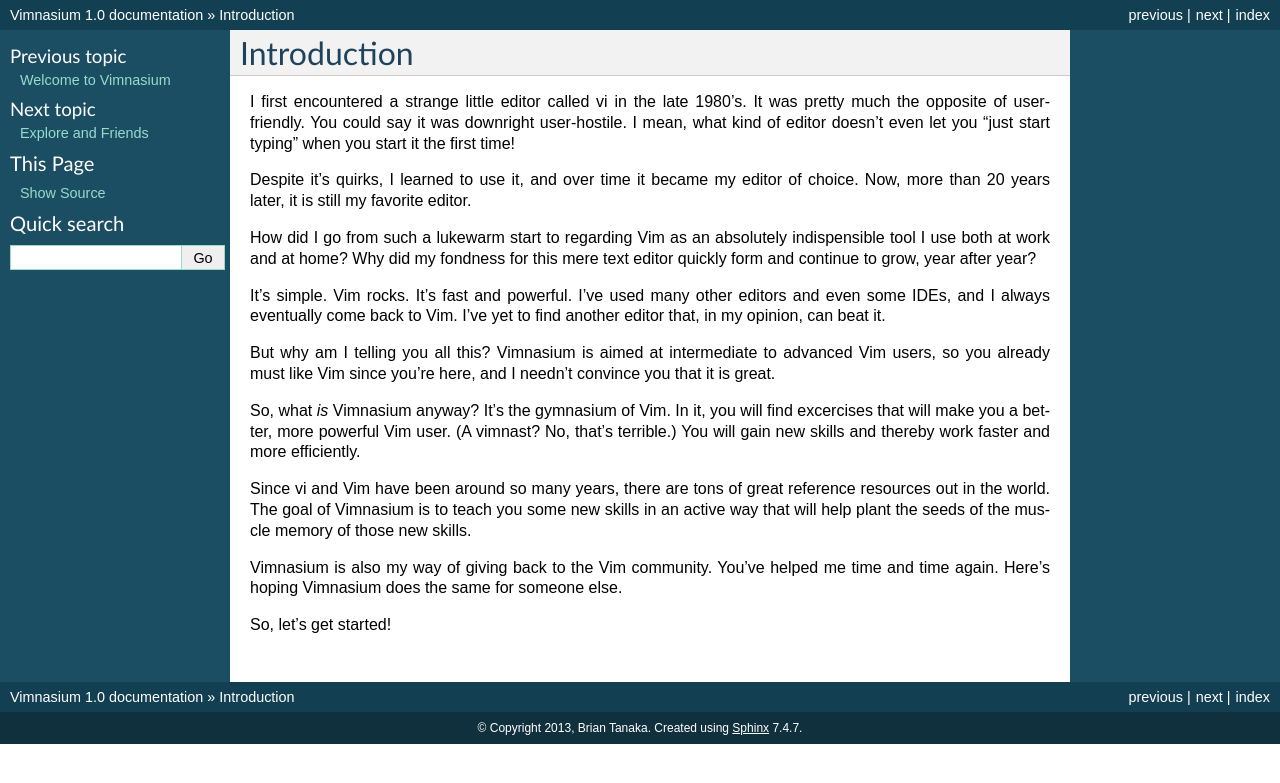
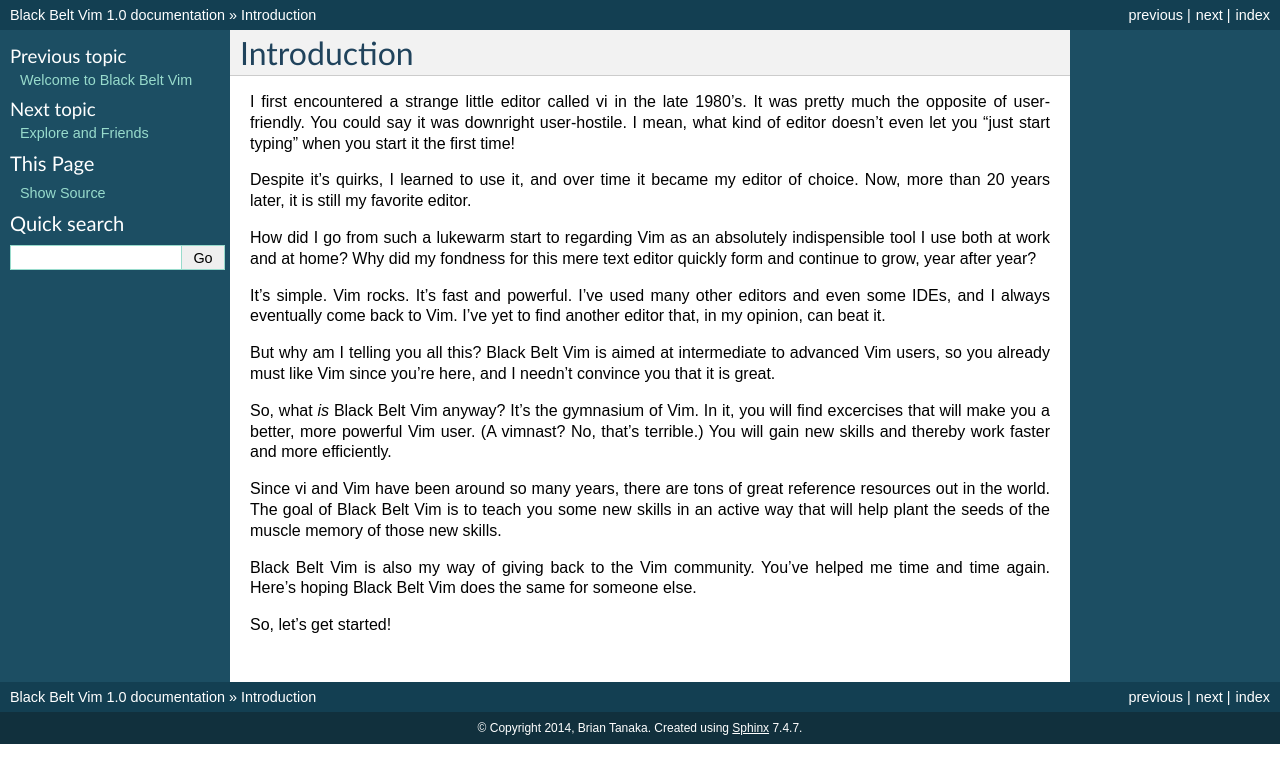
Before and after one commit to btanaka/vimnasium-text, a Sphinx documentation site: the page built from sphinx/introduction.rst, in a window 1280 px wide. Shown: the top 783 px of the page. Built offline with Sphinx 7.4.7, drawn with Linux system fonts in a browser that asks for light colours.

Commit message:
clean up / name change

```diff
--- a/sphinx/conf.py
+++ b/sphinx/conf.py
@@ -44,8 +44,8 @@
 master_doc = 'index'
 
 # General information about the project.
-project = u'Vimnasium'
-copyright = u'2013, Brian Tanaka'
+project = u'Black Belt Vim'
+copyright = u'2014, Brian Tanaka'
 
 # The version info for the project you're documenting, acts as replacement for
 # |version| and |release|, also used in various other places throughout the
--- a/sphinx/explore.rst
+++ b/sphinx/explore.rst
@@ -12,7 +12,7 @@
 
 Fortunately, there are much more efficient ways to work with multiple files.
 Some of those ways include: Vim buffers, Vim tabs, and the NERDTree plugin.
-While those techniques are covered elsewhere in Vimnasium,
+While those techniques are covered elsewhere in Black Belt Vim,
 this chapter teaches you to work with multiple files by using Explore and friends.
 
 Explore (and related commands) enables you to navigate through the filesystem
--- a/sphinx/introduction.rst
+++ b/sphinx/introduction.rst
@@ -19,22 +19,22 @@
 editors and even some IDEs, and I always eventually come back to
 Vim. I've yet to find another editor that, in my opinion, can beat it.
 
-But why am I telling you all this? Vimnasium is aimed at intermediate
+But why am I telling you all this? Black Belt Vim is aimed at intermediate
 to advanced Vim users, so you already must like Vim since
 you're here, and I needn't convince you that it is great.
 
-So, what *is* Vimnasium anyway? It's the gymnasium of Vim. In it, you
+So, what *is* Black Belt Vim anyway? It's the gymnasium of Vim. In it, you
 will find excercises that will make you a better, more powerful Vim
 user. (A vimnast? No, that's terrible.) You will gain new skills
 and thereby work faster and more efficiently.
 
 Since vi and Vim have been around so many years, there are tons
-of great reference resources out in the world. The goal of Vimnasium
+of great reference resources out in the world. The goal of Black Belt Vim
 is to teach you some new skills in an active way that will help
 plant the seeds of the muscle memory of those new skills.
 
-Vimnasium is also my way of giving back to the Vim community. You've
-helped me time and time again. Here's hoping Vimnasium does the same
+Black Belt Vim is also my way of giving back to the Vim community. You've
+helped me time and time again. Here's hoping Black Belt Vim does the same
 for someone else.
 
 So, let's get started!
```
Also changed, not shown: sphinx/index.rst (+3 -5 lines), 16 other files.
